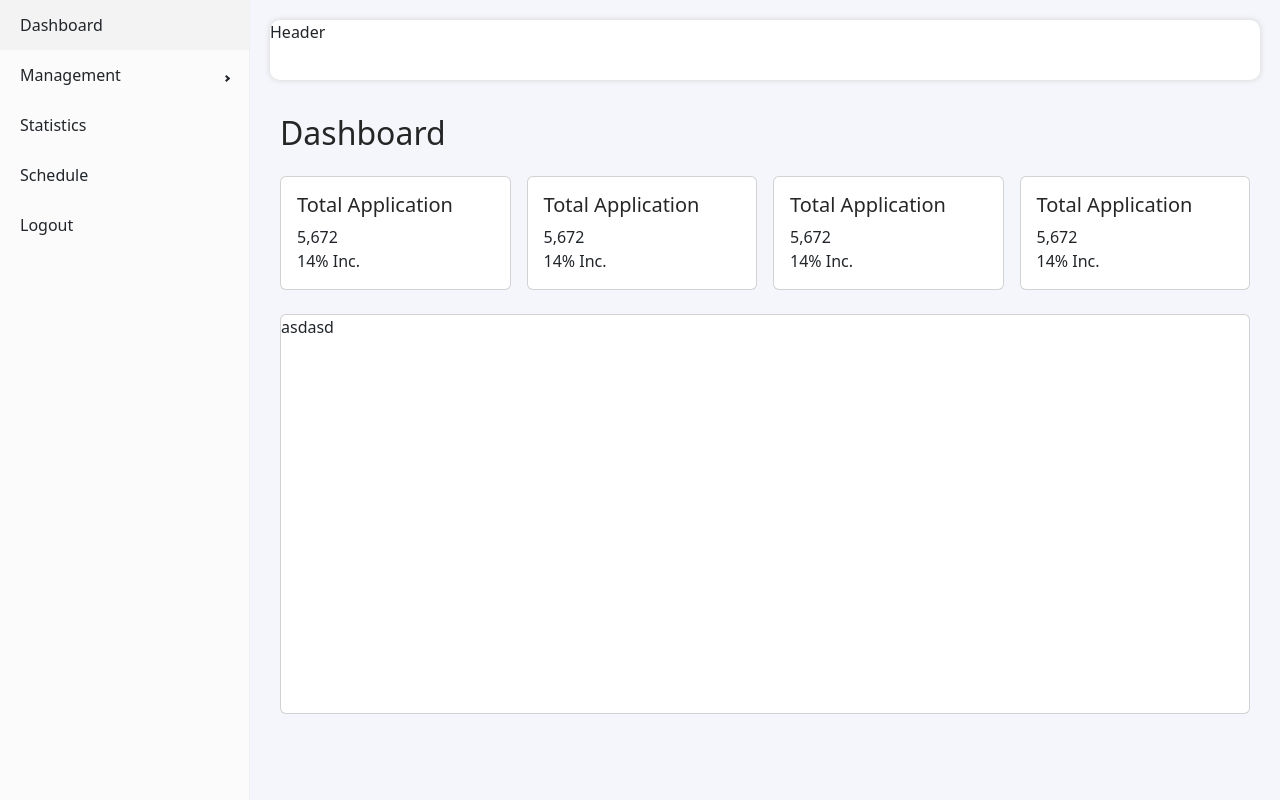
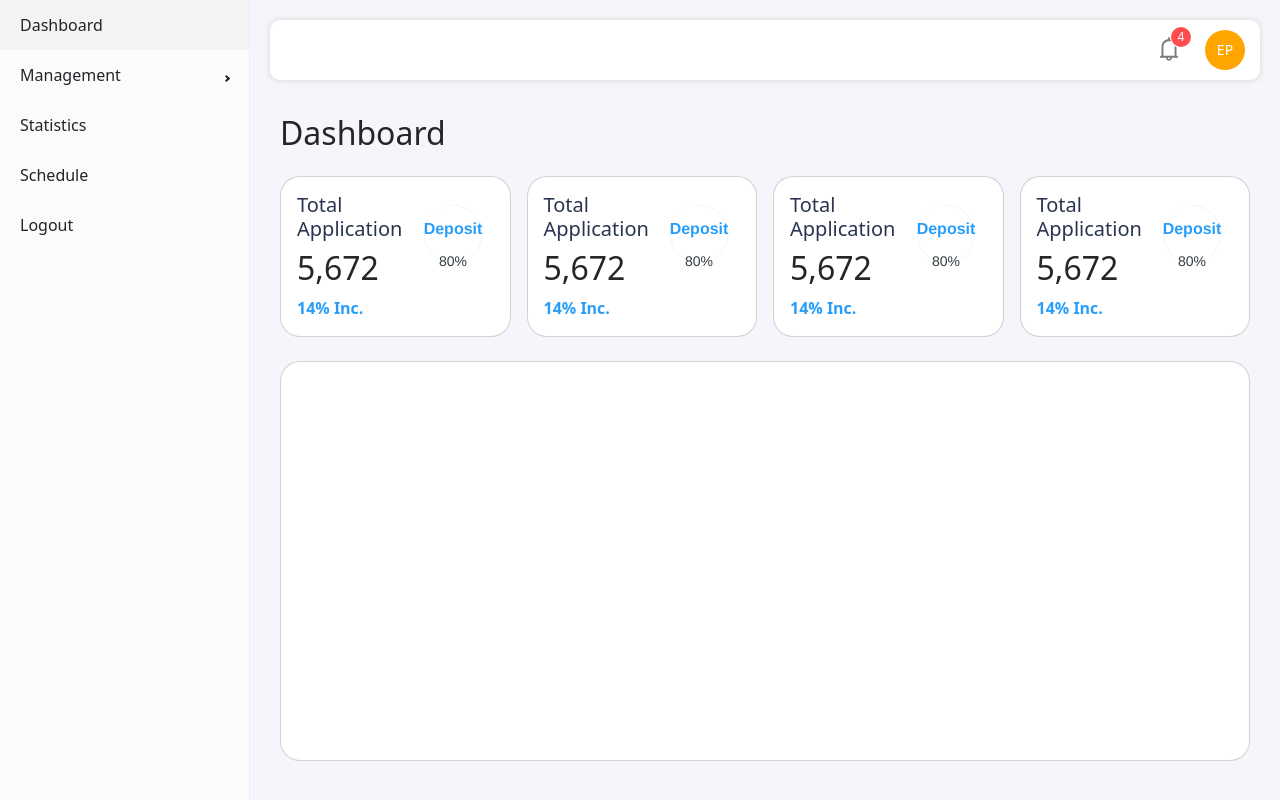
Before and after one commit to perthdm/SaveM, a React (Create React App) app: page /dashboard in a window 1280 px wide. Built offline with nearby package versions, Linux system fonts and the light colour scheme.

Commit message:
apex-chart

```diff
--- a/src/views/layouts/AuthLayout.js
+++ b/src/views/layouts/AuthLayout.js
@@ -1,8 +1,10 @@
 import React from "react";
 import { Sidebar, Menu, MenuItem, SubMenu } from "react-pro-sidebar";
 import { Routes, Route } from "react-router-dom";
+import { Button, Space, Avatar, Badge } from "antd";
 import UIDashboard from "src/views/pages/UIDashboard";
 import UIManagement from "../pages/UIManagement";
+import { GlobalOutlined, BellOutlined } from "@ant-design/icons";
 
 const AuthLayout = () => {
   return (
@@ -30,10 +32,37 @@ const AuthLayout = () => {
             style={{
               background: "white",
               height: "60px",
-              borderRadius: "10px"
+              borderRadius: "10px",
+              display: "flex",
+              alignItems: "center",
+              justifyContent: "end",
+              padding: "10px 15px 10px 15px"
             }}
           >
-            Header
+            <Space>
+              {/* <GlobalOutlined
+                style={{
+                  fontSize: "30px",
+                  color: "#d8d8d8"
+                }}
+              /> */}
+
+              <div style={{ marginRight: "1rem" }}>
+                <Badge count={4}>
+                  <BellOutlined
+                    style={{ fontSize: "24px", color: "#7b7b7b" }}
+                  />
+                </Badge>
+              </div>
+
+              <Avatar
+                style={{ backgroundColor: "orange", verticalAlign: "middle" }}
+                size="large"
+                gap={4}
+              >
+                EP
+              </Avatar>
+            </Space>
           </div>
 
           {/* Wrarpper */}
--- a/src/views/pages/UIDashboard.js
+++ b/src/views/pages/UIDashboard.js
@@ -1,6 +1,57 @@
 import React from "react";
 import { Row, Col } from "antd";
 import { Card } from "react-bootstrap";
+import Chart from "react-apexcharts";
+
+const ApChart = () => {
+  return (
+    <Chart
+      options={{
+        chart: {
+          id: "basic-bar"
+        },
+        plotOptions: {
+          radialBar: {
+            hollow: {
+              margin: 0,
+              size: "70%"
+              //   background: "#293450"
+            }
+          }
+        },
+        labels: ["Deposit"],
+        dataLabels: {
+          name: {
+            offsetY: -10,
+            color: "#fff",
+            fontSize: "13px"
+          },
+          value: {
+            color: "#fff",
+            fontSize: "30px",
+            show: true
+          }
+        },
+        stroke: {
+          lineCap: "round"
+        },
+        colors: ["#289efa"]
+        // fill: {
+        //   type: "gradient",
+        //   gradient: {
+        //     shade: "dark",
+        //     type: "vertical",
+        //     gradientToColors: ["#05E996"],
+        //     stops: [0, 100]
+        //   }
+        // }
+      }}
+      series={[80]}
+      type="radialBar"
+      height={180}
+    />
+  );
+};
 
 const UIDashboard = () => {
   return (
@@ -10,46 +61,100 @@ const UIDashboard = () => {
       </div>
       <Row gutter={[16, 0]}>
         <Col lg={6}>
-          <Card style={{ minHeight: "110px" }}>
+          <Card style={{ minHeight: "130px", borderRadius: "20px" }}>
             <Card.Body>
-              <h5>Total Application</h5>
-              <div> 5,672</div>
-              <div>14% Inc.</div>
+              <Row>
+                <Col lg={14}>
+                  <h5 style={{ color: "#2a3450" }}>Total Application</h5>
+                  <h2> 5,672</h2>
+                  <span
+                    style={{
+                      fontWeight: "bold",
+                      color: "#289efa",
+                      fontSize: "16px"
+                    }}
+                  >
+                    14% Inc.
+                  </span>
+                </Col>
+                <Col lg={10}>{<ApChart />}</Col>
+              </Row>
             </Card.Body>
           </Card>
         </Col>
         <Col lg={6}>
-          <Card style={{ minHeight: "110px" }}>
+          <Card style={{ minHeight: "130px", borderRadius: "20px" }}>
             <Card.Body>
-              <h5>Total Application</h5>
-              <div> 5,672</div>
-              <div>14% Inc.</div>
+              <Row>
+                <Col span={14}>
+                  <h5 style={{ color: "#2a3450" }}>Total Application</h5>
+                  <h2> 5,672</h2>
+                  <span
+                    style={{
+                      fontWeight: "bold",
+                      color: "#289efa",
+                      fontSize: "16px"
+                    }}
+                  >
+                    14% Inc.
+                  </span>
+                </Col>
+                <Col span={10}>{<ApChart />}</Col>
+              </Row>
             </Card.Body>
           </Card>
         </Col>
         <Col lg={6}>
-          <Card style={{ minHeight: "110px" }}>
+          <Card style={{ minHeight: "130px", borderRadius: "20px" }}>
             <Card.Body>
-              <h5>Total Application</h5>
-              <div> 5,672</div>
-              <div>14% Inc.</div>
+              <Row>
+                <Col span={14}>
+                  <h5 style={{ color: "#2a3450" }}>Total Application</h5>
+                  <h2> 5,672</h2>
+                  <span
+                    style={{
+                      fontWeight: "bold",
+                      color: "#289efa",
+                      fontSize: "16px"
+                    }}
+                  >
+                    14% Inc.
+                  </span>
+                </Col>
+                <Col span={10}>{<ApChart />}</Col>
+              </Row>
             </Card.Body>
           </Card>
         </Col>
         <Col lg={6}>
-          <Card style={{ minHeight: "110px" }}>
+          <Card style={{ minHeight: "130px", borderRadius: "20px" }}>
             <Card.Body>
-              <h5>Total Application</h5>
-              <div> 5,672</div>
-              <div>14% Inc.</div>
+              <Row>
+                <Col span={14}>
+                  <h5 style={{ color: "#2a3450" }}>Total Application</h5>
+                  <h2> 5,672</h2>
+                  <span
+                    style={{
+                      fontWeight: "bold",
+                      color: "#289efa",
+                      fontSize: "16px"
+                    }}
+                  >
+                    14% Inc.
+                  </span>
+                </Col>
+                <Col span={10}>{<ApChart />}</Col>
+              </Row>
             </Card.Body>
           </Card>
         </Col>
       </Row>
 
-      <Card className="mt-4" style={{ minHeight: "400px" }}>
+      <Card
+        className="mt-4"
+        style={{ minHeight: "400px", borderRadius: "20px" }}
+      >
         {/* <CardBody style={{ minHeight: "400px" }}>asdasd</CardBody> */}
-        asdasd
       </Card>
       {/* </Container> */}
     </div>
```
